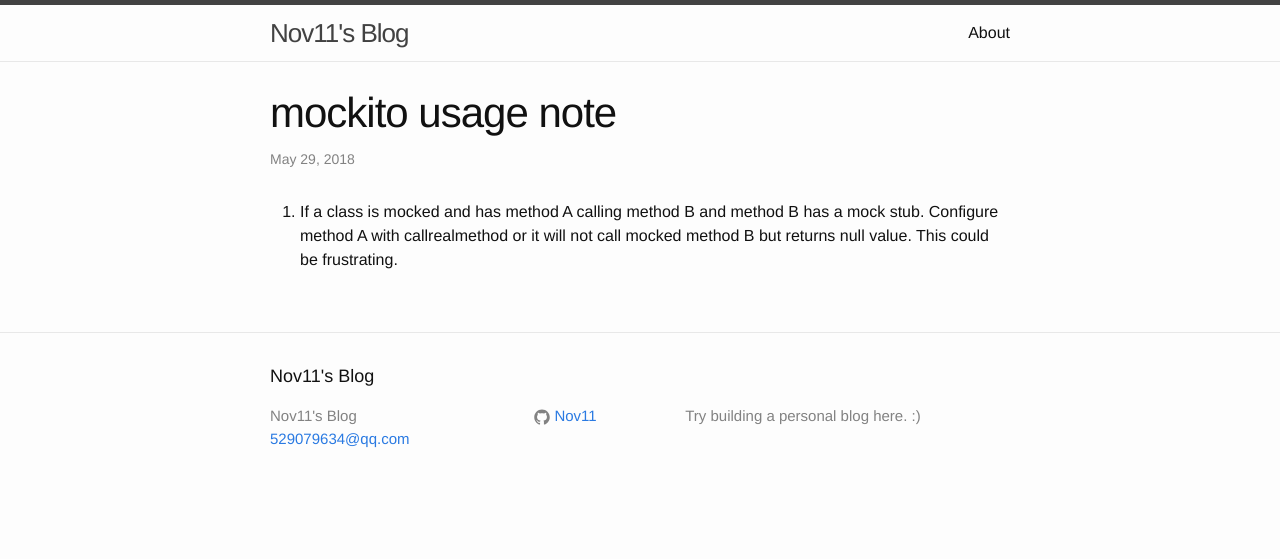
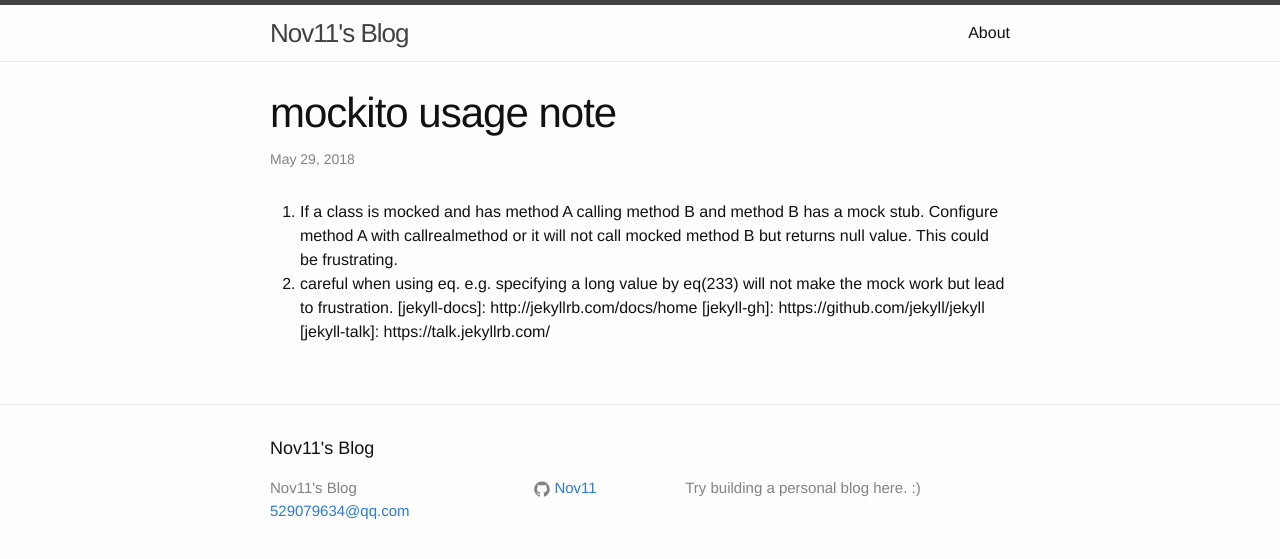
Before and after one commit to Nov11/Nov11.github.io, a Jekyll site: the page built from _posts/2018-05-29-notes-of-mockito.md, in a window 1280 px wide. Shown: the top 559 px of the page. Built offline with Jekyll 4.4.1, drawn with Linux system fonts in a browser that asks for light colours.

Commit message:
Update 2018-05-29-notes-of-mockito.md

```diff
--- a/_posts/2018-05-29-notes-of-mockito.md
+++ b/_posts/2018-05-29-notes-of-mockito.md
@@ -7,7 +7,7 @@ categories: jekyll update
 
 1. If a class is mocked and has method A calling method B and method B has a mock stub.
 Configure method A with callrealmethod or it will not call mocked method B but returns null value. This could be frustrating.
-
+2. careful when using eq. e.g. specifying a long value by eq(233) will not make the mock work but lead to frustration.
 [jekyll-docs]: http://jekyllrb.com/docs/home
 [jekyll-gh]:   https://github.com/jekyll/jekyll
 [jekyll-talk]: https://talk.jekyllrb.com/
```
